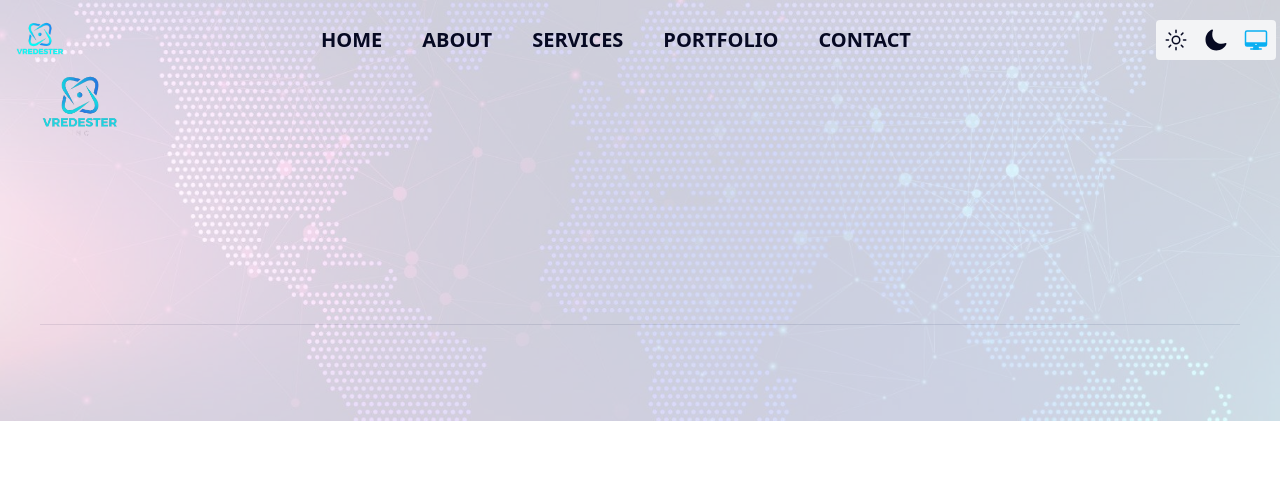
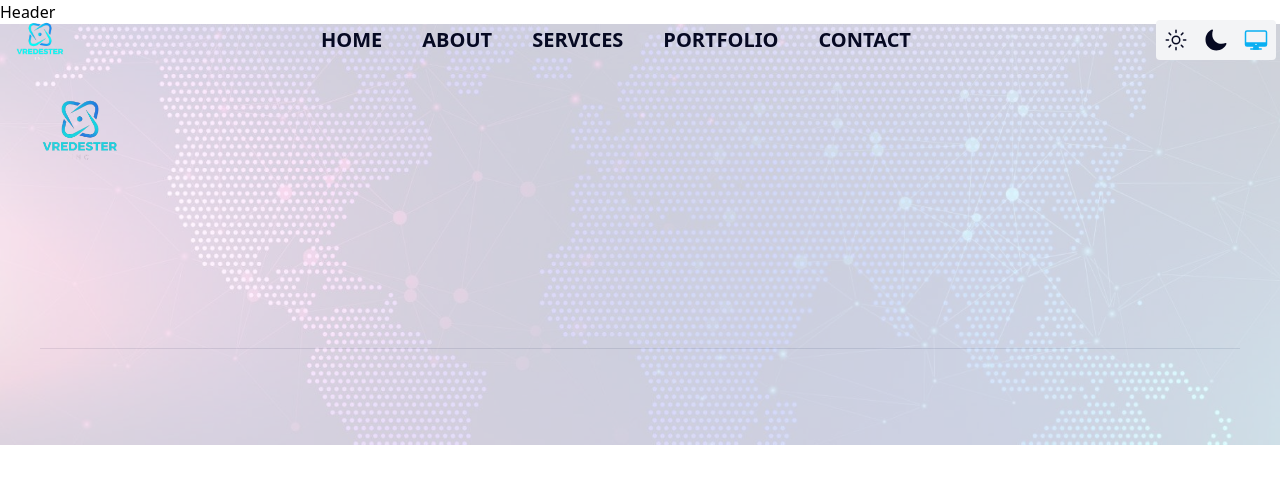
Before and after one commit to PeaceOloruntoba/Vredester, a React (Create React App) app in the folder vredester/: page /services in a window 1280 px wide. Shown: the top 484 px of the page. Built offline with nearby package versions, Linux system fonts and the light colour scheme.

Commit message:
Update ServicesPage.jsx

```diff
--- a/vredester/src/Pages/ServicesPage.jsx
+++ b/vredester/src/Pages/ServicesPage.jsx
@@ -1,9 +1,10 @@
 import React from 'react'
+import Header from './components/Services/Header'
 
 export default function ServicesPage() {
   return (
     <div>
-
+      <Header />
     </div>
   )
 }
```
